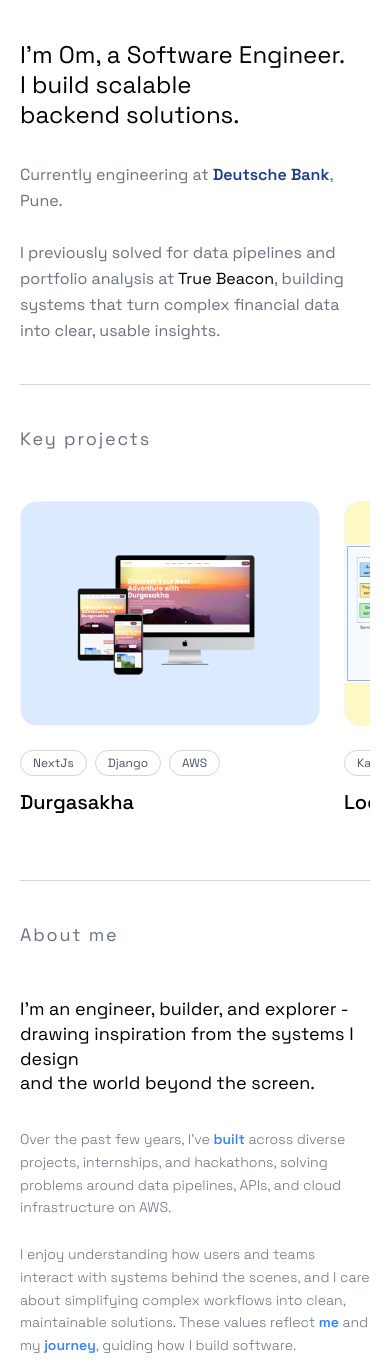
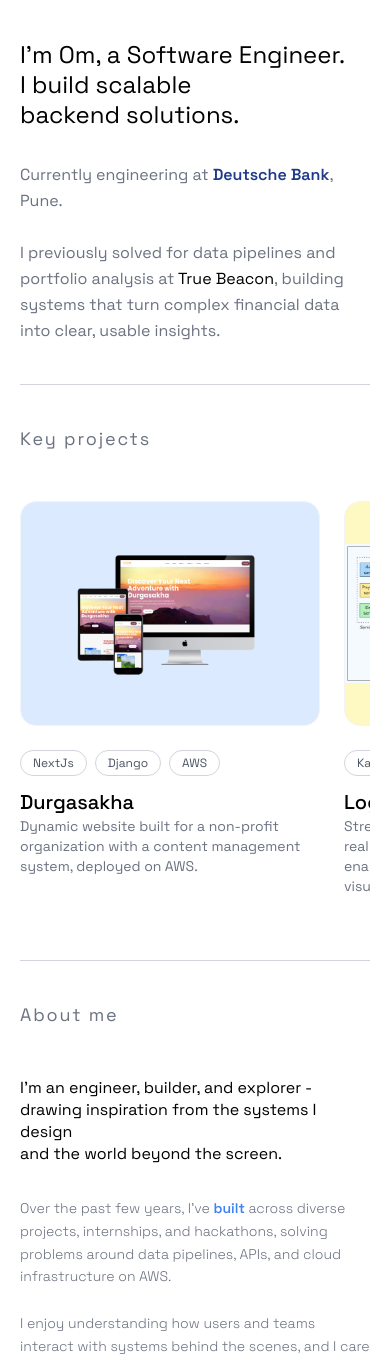
Before and after one commit to OmAvhad/portfolio, a Next.js app: page / in a window 390 px wide. Shown: the top 1362 px of the page. Built offline with nearby package versions, Linux system fonts and the light colour scheme; a web font is replaced by a local one.

Commit message:
updated work

```diff
--- a/src/components/About.js
+++ b/src/components/About.js
@@ -7,7 +7,7 @@ const About = () => {
             <h2 className="text-lg font-normal text-gray-500 mb-12 tracking-widest">About me</h2>
 
             <div className="max-w-3xl">
-                <h3 className="text-lg md:text-2xl mb-8 leading-snug">
+                <h3 className="text-md md:text-2xl mb-8 leading-snug">
                     I’m an engineer, builder, and explorer - <br/>
                     drawing inspiration from the systems I design <br/>
                     and the world beyond the screen.
--- a/src/components/Work.js
+++ b/src/components/Work.js
@@ -9,15 +9,25 @@ const Work = () => {
             tags: ["NextJs", "Django", "AWS"],
             imageColor: "bg-blue-100",
             link: "https://www.durgasakha.org",
-            image: "/projects/3-devices-black.png" // Replace with actual image path in public folder
+            image: "/projects/3-devices-black.png",
+            description: "Dynamic website built for a non-profit organization with a content management system, deployed on AWS."
         },
         {
             title: "Log Stream",
             tags: ["Kafka", "Flask", "Postgres",],
             imageColor: "bg-yellow-100",
             link: "https://github.com/OmAvhad/log-stream",
-            image: "/projects/log-stream.png" // Add image path here
+            image: "/projects/log-stream.png",
+            description: "Streams logs from distributed services in real time, processes them via Kafka, and enables fast search, analytics, and visualization through a unified dashboard."
         },
+        {
+            title: "Vest - Trading Dashboard",
+            tags: ["ReactJs", "Fast API", "SQLite"],
+            imageColor: "bg-blue-100",
+            link: "https://github.com/OmAvhad/vest",
+            image: "/projects/vest.png",
+            description: "A full-stack trading application that supports real-time stock data, buy/sell orders, portfolio tracking, and transaction history."
+        }
     ];
 
     return (
@@ -56,6 +66,7 @@ const Work = () => {
                         </div>
 
                         <h3 className="text-xl font-medium group-hover:underline">{project.title}</h3>
+                        <h5 className="text-sm text-gray-500">{project.description}</h5>
                     </Link>
                 ))}
             </div>
```
Also changed, not shown: public/projects/vest.png (added).
